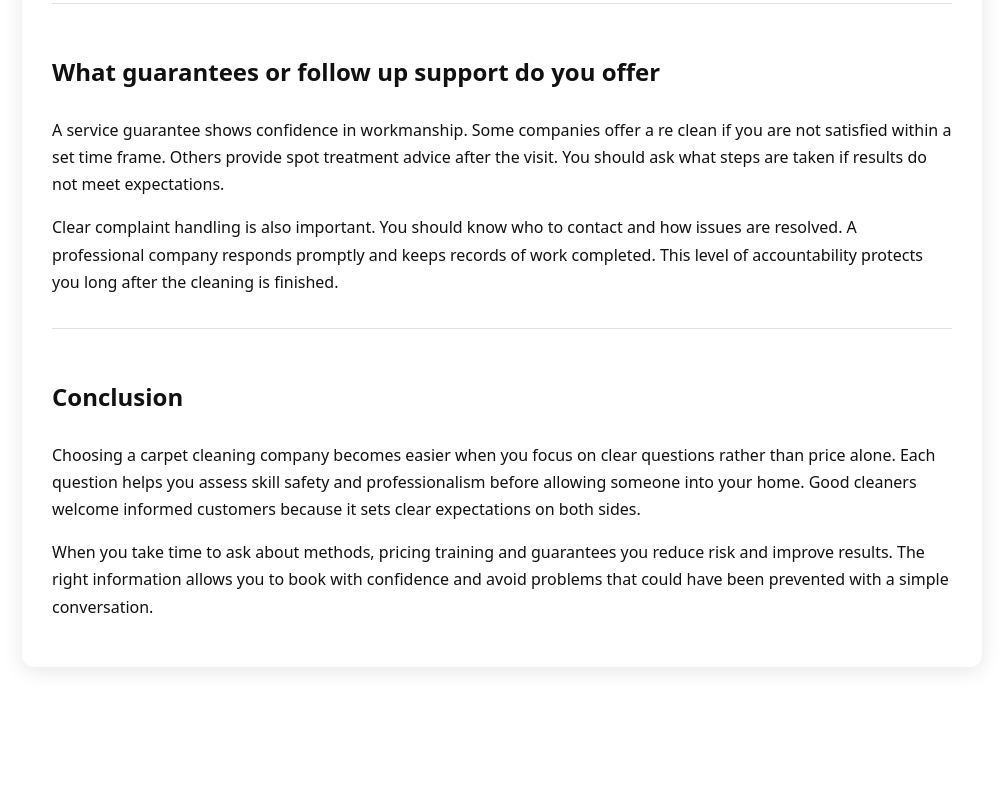
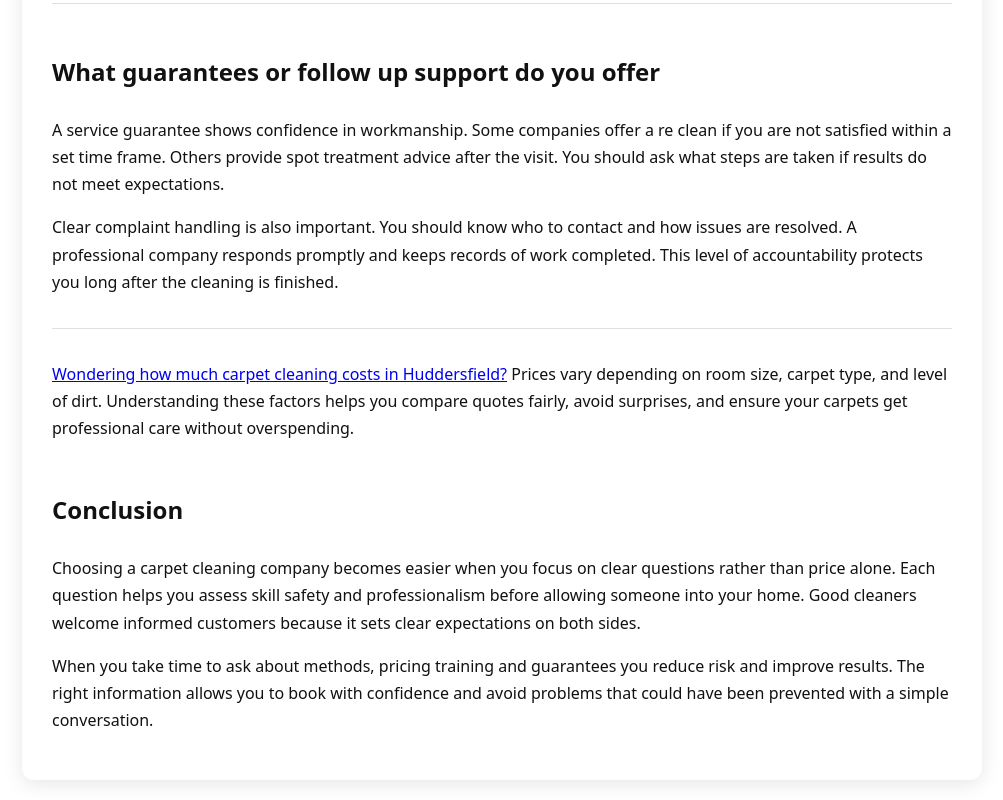
Before and after one commit to devorbit3/carpet-cleaning-huddersfield-uk, a plain HTML site: page index.html in a window 1280 px wide. Shown: the part 2637-3437 px from the top of the page, without its empty margins (138-1141 px from the left). Before the commit the page ends 3324 px from the top, so only its background shows below. Drawn offline with Linux system fonts and the light colour scheme.

Commit message:
Update index.html

```diff
--- a/index.html
+++ b/index.html
@@ -1,6 +1,7 @@
 <!DOCTYPE html>
 <html lang="en">
 <head>
+    <meta name="google-site-verification" content="1_dWETxkqHqIisP9tt_uJ7JMldSqgz_9maZMpfU2Xdk" />
     <meta charset="UTF-8">
     <meta name="viewport" content="width=device-width, initial-scale=1.0">
     <title>What should I ask a carpet cleaning company before hiring in Huddersfield?</title>
@@ -108,6 +109,7 @@
         <p>A service guarantee shows confidence in workmanship. Some companies offer a re clean if you are not satisfied within a set time frame. Others provide spot treatment advice after the visit. You should ask what steps are taken if results do not meet expectations.</p>
         <p>Clear complaint handling is also important. You should know who to contact and how issues are resolved. A professional company responds promptly and keeps records of work completed. This level of accountability protects you long after the cleaning is finished.</p>
         <hr>
+        <p><a href="https://carpetcleaners.jamisedwards715.workers.dev/">Wondering how much carpet cleaning costs in Huddersfield?</a> Prices vary depending on room size, carpet type, and level of dirt. Understanding these factors helps you compare quotes fairly, avoid surprises, and ensure your carpets get professional care without overspending.</p>
         <h2>Conclusion</h2>
         <p>Choosing a carpet cleaning company becomes easier when you focus on clear questions rather than price alone. Each question helps you assess skill safety and professionalism before allowing someone into your home. Good cleaners welcome informed customers because it sets clear expectations on both sides.</p>
         <p>When you take time to ask about methods, pricing training and guarantees you reduce risk and improve results. The right information allows you to book with confidence and avoid problems that could have been prevented with a simple conversation.</p>
```
